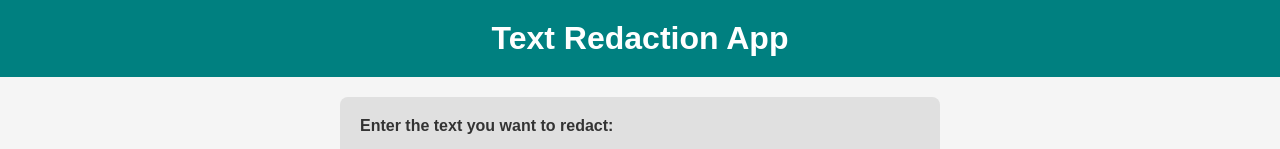
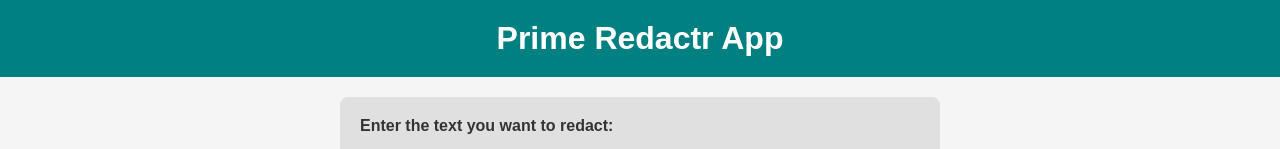
Before and after one commit to vegele93/REDACTR, a plain HTML site: page index.html in a window 1280 px wide. Shown: the top 149 px of the page. Drawn offline with Linux system fonts and the light colour scheme.

Commit message:
updated index.html

```diff
--- a/index.html
+++ b/index.html
@@ -10,7 +10,7 @@
 
   <body>
     <header>
-      <h1>Text Redaction App</h1>
+      <h1>Prime Redactr App</h1>
     </header>
 
     <main>
```
